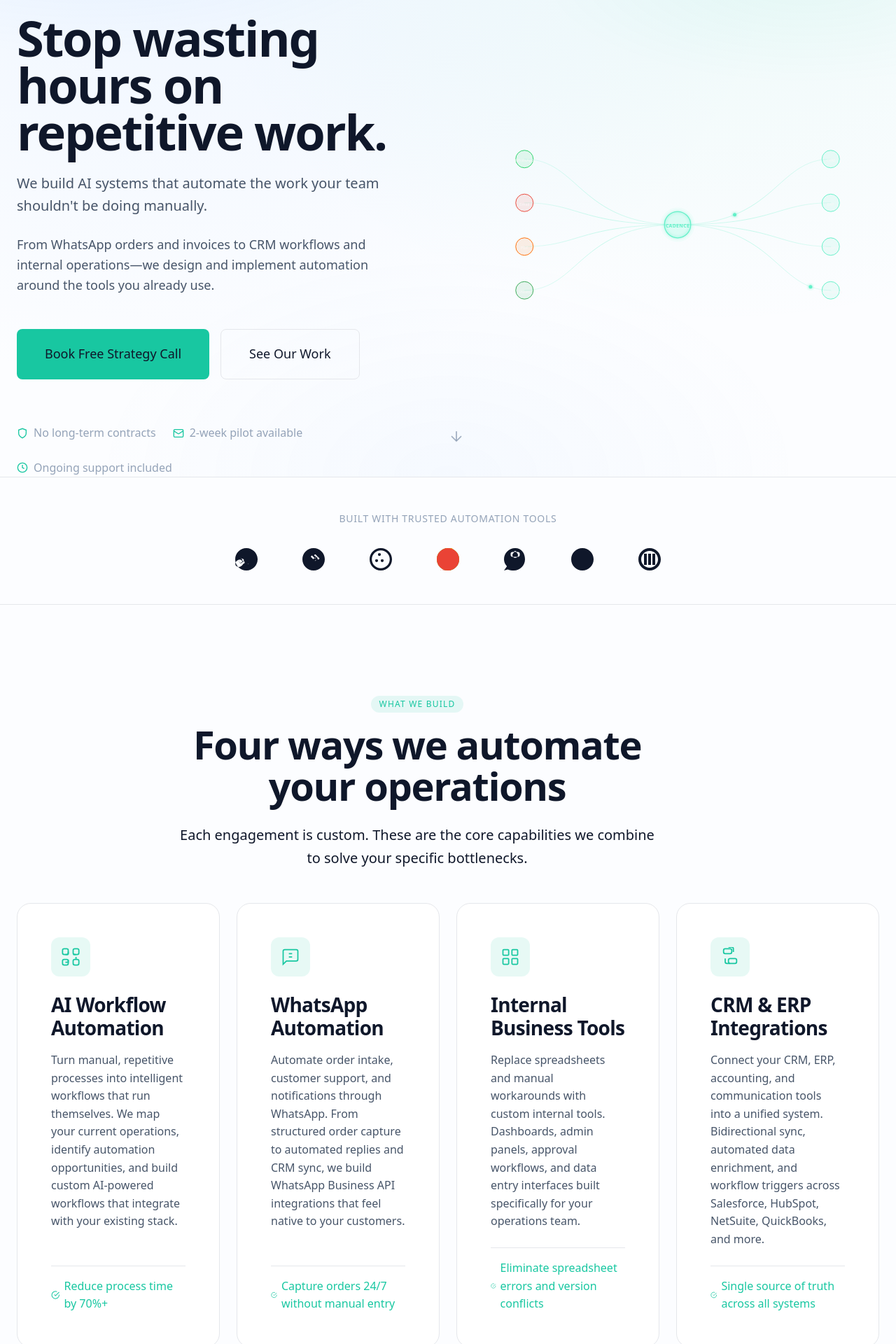
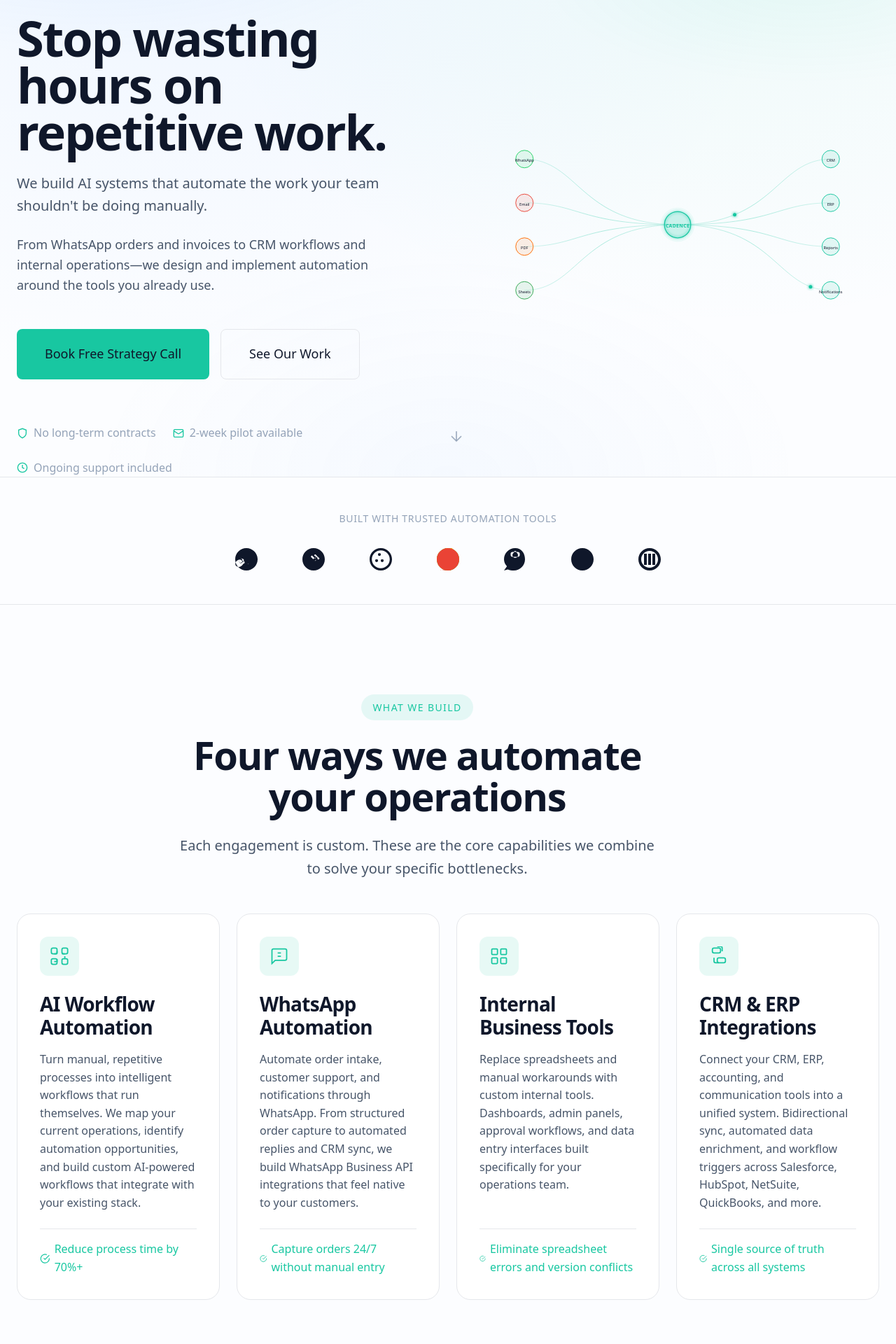
Before and after one commit to iamdevdhanush/Cadence, a Next.js app: page / in a window 1280 px wide. Shown: the part 120-2040 px from the top of the page at 70% size. Built offline with nearby package versions, Linux system fonts and the light colour scheme.

Commit message:
feat: implement core UI components, motion visualizations, and base application layout

```diff
--- a/src/app/layout.tsx
+++ b/src/app/layout.tsx
@@ -2,16 +2,16 @@ import type { Metadata, Viewport } from 'next'
 import { Inter, JetBrains_Mono } from 'next/font/google'
 import './globals.css'
 
-const inter = Inter({
+const geist = Inter({
   subsets: ['latin'],
-  variable: '--font-inter',
+  variable: '--font-geist',
   display: 'swap',
   weight: ['300', '400', '500', '600', '700'],
 })
 
-const jetbrainsMono = JetBrains_Mono({
+const geistMono = JetBrains_Mono({
   subsets: ['latin'],
-  variable: '--font-jetbrains-mono',
+  variable: '--font-geist-mono',
   display: 'swap',
   weight: ['400', '500'],
 })
@@ -43,7 +43,7 @@ export const metadata: Metadata = {
 }
 
 export const viewport: Viewport = {
-  themeColor: '#050505',
+  themeColor: '#FCFDFF',
   width: 'device-width',
   initialScale: 1,
   maximumScale: 5,
@@ -55,7 +55,7 @@ export default function RootLayout({
   children: React.ReactNode
 }) {
   return (
-    <html lang="en" className={`${inter.variable} ${jetbrainsMono.variable}`}>
+    <html lang="en" className={`${geist.variable} ${geistMono.variable}`}>
       <head>
         <link rel="preconnect" href="https://fonts.googleapis.com" />
         <link rel="preconnect" href="https://fonts.gstatic.com" crossOrigin="anonymous" />
--- a/src/components/motion/ConnectionLines.tsx
+++ b/src/components/motion/ConnectionLines.tsx
@@ -126,31 +126,31 @@ export function ConnectionLines({
   const getNodeColor = (type: Node['type']) => {
     switch (type) {
       case 'input':
-        return 'rgba(99, 240, 200, 0.6)'
+        return 'rgba(24, 199, 161, 0.6)'
       case 'core':
-        return '#63F0C8'
+        return '#18C7A1'
       case 'output':
-        return 'rgba(99, 240, 200, 0.8)'
+        return 'rgba(24, 199, 161, 0.8)'
       default:
-        return 'rgba(255, 255, 255, 0.6)'
+        return 'rgba(15, 23, 42, 0.6)'
     }
   }
 
   const getNodeBorder = (type: Node['type']) => {
     switch (type) {
       case 'core':
-        return '#63F0C8'
+        return '#18C7A1'
       default:
-        return 'rgba(255, 255, 255, 0.15)'
+        return 'rgba(15, 23, 42, 0.15)'
     }
   }
 
   const getNodeBg = (type: Node['type']) => {
     switch (type) {
       case 'core':
-        return 'rgba(99, 240, 200, 0.1)'
+        return 'rgba(24, 199, 161, 0.1)'
       default:
-        return 'rgba(255, 255, 255, 0.03)'
+        return 'rgba(15, 23, 42, 0.03)'
     }
   }
 
@@ -166,8 +166,8 @@ export function ConnectionLines({
         >
           <defs>
             <linearGradient id="coreGlow" x1="0%" y1="0%" x2="100%" y2="100%">
-            <stop offset="0%" stopColor="#63F0C8" stopOpacity="0.3" />
-            <stop offset="100%" stopColor="#63F0C8" stopOpacity="0" />
+              <stop offset="0%" stopColor="#18C7A1" stopOpacity="0.3" />
+              <stop offset="100%" stopColor="#18C7A1" stopOpacity="0" />
             </linearGradient>
             <filter id="glow" x="-50%" y="-50%" width="200%" height="200%">
               <feGaussianBlur stdDeviation="4" result="coloredBlur" />
@@ -191,7 +191,7 @@ export function ConnectionLines({
               <path
                 key={index}
                 d={path}
-              stroke={isFromCore || isToCore ? '#63F0C8' : 'rgba(99, 240, 200, 0.4)'}
+                stroke={isFromCore || isToCore ? '#18C7A1' : 'rgba(24, 199, 161, 0.4)'}
                 strokeWidth={isFromCore || isToCore ? 1.5 : 1}
                 strokeLinecap="round"
                 strokeLinejoin="round"
@@ -199,7 +199,7 @@ export function ConnectionLines({
                 className="connection-path"
                 style={{
                   opacity: animate ? 0 : 1,
-                filter: isFromCore || isToCore ? 'drop-shadow(0 0 4px #63F0C8)' : 'none',
+                  filter: isFromCore || isToCore ? 'drop-shadow(0 0 4px #18C7A1)' : 'none',
                 } as React.CSSProperties}
               />
             )
@@ -227,7 +227,7 @@ export function ConnectionLines({
                     cy={node.y}
                     r={26}
                     fill="none"
-                  stroke="#63F0C8"
+                    stroke="#18C7A1"
                     strokeWidth="1"
                     strokeOpacity={0.3}
                     style={{ animation: 'pulse-core 3s ease-in-out infinite' } as React.CSSProperties}>
@@ -250,7 +250,7 @@ export function ConnectionLines({
                   y={node.y + (isCore ? 5 : 4)}
                   textAnchor="middle"
                   dominantBaseline="middle"
-                fill={isCore ? '#63F0C8' : '#F8F8F8'}
+                  fill={isCore ? '#18C7A1' : '#0F172A'}
                   fontSize={isCore ? 10 : 8}
                   fontWeight={isCore ? 600 : 500}
                   fontFamily="Geist, system-ui, sans-serif"
--- a/src/components/motion/MagneticButton.tsx
+++ b/src/components/motion/MagneticButton.tsx
@@ -15,8 +15,8 @@ interface MagneticButtonProps extends Omit<ButtonHTMLAttributes<HTMLButtonElemen
 const baseStyles = 'inline-flex items-center justify-center gap-2 font-medium transition-all duration-medium rounded-btn focus-visible:ring-2 focus-visible:ring-accent focus-visible:ring-offset-2 focus-visible:ring-offset-background disabled:opacity-50 disabled:cursor-not-allowed magnetic-btn relative overflow-visible'
 
 const variants = {
-  primary: 'bg-accent text-background hover:bg-accent/90 hover:shadow-glow active:scale-[0.98]',
-  secondary: 'bg-transparent border border-border text-text hover:bg-surface hover:border-white/20 active:scale-[0.98]',
+  primary: 'bg-accent text-white hover:bg-accent-hover hover:shadow-glow active:scale-[0.98]',
+  secondary: 'bg-transparent border border-border text-text hover:bg-surface-alt hover:border-border-strong active:scale-[0.98]',
 }
 
 const sizes = {
--- a/src/components/motion/NodeFlow.tsx
+++ b/src/components/motion/NodeFlow.tsx
@@ -22,11 +22,11 @@ const nodeData: FlowNode[] = [
   { id: 'email', label: 'Email', position: { x: 50, y: 200 }, type: 'input', color: '#EA4335' },
   { id: 'pdf', label: 'PDF', position: { x: 50, y: 300 }, type: 'input', color: '#FF6B00' },
   { id: 'sheets', label: 'Sheets', position: { x: 50, y: 400 }, type: 'input', color: '#34A853' },
-  { id: 'cadence', label: 'CADENCE', position: { x: 400, y: 250 }, type: 'process', color: '#63F0C8' },
-  { id: 'crm', label: 'CRM', position: { x: 750, y: 100 }, type: 'output', color: '#63F0C8' },
-  { id: 'erp', label: 'ERP', position: { x: 750, y: 200 }, type: 'output', color: '#63F0C8' },
-  { id: 'reports', label: 'Reports', position: { x: 750, y: 300 }, type: 'output', color: '#63F0C8' },
-  { id: 'notifications', label: 'Notifications', position: { x: 750, y: 400 }, type: 'output', color: '#63F0C8' },
+  { id: 'cadence', label: 'CADENCE', position: { x: 400, y: 250 }, type: 'process', color: '#18C7A1' },
+  { id: 'crm', label: 'CRM', position: { x: 750, y: 100 }, type: 'output', color: '#18C7A1' },
+  { id: 'erp', label: 'ERP', position: { x: 750, y: 200 }, type: 'output', color: '#18C7A1' },
+  { id: 'reports', label: 'Reports', position: { x: 750, y: 300 }, type: 'output', color: '#18C7A1' },
+  { id: 'notifications', label: 'Notifications', position: { x: 750, y: 400 }, type: 'output', color: '#18C7A1' },
 ]
 
 const connections: FlowConnection[] = [
@@ -133,9 +133,9 @@ export function NodeFlow({ className, width = 800, height = 500 }: NodeFlowProps
       <svg viewBox="0 0 800 500" preserveAspectRatio="xMidYMid meet" className="w-full h-full" aria-hidden="true">
         <defs>
           <linearGradient id="lineGradient" x1="0%" y1="0%" x2="100%" y2="0%">
-            <stop offset="0%" stopColor="#63F0C8" stopOpacity="0.3" />
-            <stop offset="50%" stopColor="#63F0C8" stopOpacity="0.6" />
-            <stop offset="100%" stopColor="#63F0C8" stopOpacity="0.3" />
+            <stop offset="0%" stopColor="#18C7A1" stopOpacity="0.3" />
+            <stop offset="50%" stopColor="#18C7A1" stopOpacity="0.6" />
+            <stop offset="100%" stopColor="#18C7A1" stopOpacity="0.3" />
           </linearGradient>
           <filter id="nodeGlow" x="-50%" y="-50%" width="200%" height="200%">
             <feGaussianBlur stdDeviation="3" result="blur" />
@@ -173,7 +173,7 @@ export function NodeFlow({ className, width = 800, height = 500 }: NodeFlowProps
                 cx={point.x}
                 cy={point.y}
                 r={4}
-                fill="#63F0C8"
+                fill="#18C7A1"
                 filter="url(#nodeGlow)"
                 initial={{ scale: 0, opacity: 0 }}
                 animate={{ scale: 1, opacity: 1 }}
@@ -196,8 +196,8 @@ export function NodeFlow({ className, width = 800, height = 500 }: NodeFlowProps
               cx={node.position.x}
               cy={node.position.y}
               r={node.type === 'process' ? 30 : 20}
-              fill={node.type === 'process' ? 'rgba(99, 240, 200, 0.1)' : `rgba(${parseInt(node.color.slice(1, 3), 16)}, ${parseInt(node.color.slice(3, 5), 16)}, ${parseInt(node.color.slice(5, 7), 16)}, 0.1)`}
-              stroke={node.type === 'process' ? '#63F0C8' : node.color}
+              fill={node.type === 'process' ? 'rgba(24, 199, 161, 0.1)' : `rgba(${parseInt(node.color.slice(1, 3), 16)}, ${parseInt(node.color.slice(3, 5), 16)}, ${parseInt(node.color.slice(5, 7), 16)}, 0.1)`}
+              stroke={node.type === 'process' ? '#18C7A1' : node.color}
               strokeWidth={node.type === 'process' ? 2 : 1.5}
               filter={node.type === 'process' ? 'url(#nodeGlow)' : 'none'}
             />
@@ -207,7 +207,7 @@ export function NodeFlow({ className, width = 800, height = 500 }: NodeFlowProps
                 cy={node.position.y}
                 r={34}
                 fill="none"
-                stroke="#63F0C8"
+                stroke="#18C7A1"
                 strokeWidth={1}
                 strokeOpacity={0.2}
                 animate={{ r: [34, 40, 34], strokeOpacity: [0.2, 0.05, 0.2] }}
@@ -219,7 +219,7 @@ export function NodeFlow({ className, width = 800, height = 500 }: NodeFlowProps
               y={node.position.y + 4}
               textAnchor="middle"
               dominantBaseline="middle"
-              fill={node.type === 'process' ? '#63F0C8' : '#F8F8F8'}
+              fill={node.type === 'process' ? '#18C7A1' : '#0F172A'}
               fontSize={node.type === 'process' ? 11 : 9}
               fontWeight={node.type === 'process' ? 600 : 500}
               fontFamily="Geist, system-ui, sans-serif"
--- a/src/components/ui/Badge.tsx
+++ b/src/components/ui/Badge.tsx
@@ -13,14 +13,14 @@ export const Badge = forwardRef<HTMLSpanElement, BadgeProps>(
     const baseStyles = 'inline-flex items-center gap-1.5 font-medium rounded-pill'
 
     const variants = {
-      default: 'bg-accent/10 text-accent border border-accent/20',
-      accent: 'bg-accent text-background',
-      muted: 'bg-white/5 text-muted border border-white/10',
+      default: 'bg-accent-soft text-accent border border-accent/20',
+      accent: 'bg-accent text-white',
+      muted: 'bg-surface-alt text-text-muted border border-border',
       outline: 'bg-transparent text-text border border-border',
     }
 
     const sizes = {
-      sm: 'px-2.5 py-0.5 text-xs',
+      sm: 'px-2.5 py-0.5 text-caption',
       md: 'px-3 py-1 text-sm',
     }
 
--- a/src/components/ui/Card.tsx
+++ b/src/components/ui/Card.tsx
@@ -15,14 +15,14 @@ export const Card = forwardRef<HTMLDivElement, CardProps>(
     const variants = {
       default: '',
       elevated: 'shadow-elevated',
-      interactive: 'hover:border-white/15 hover:shadow-elevated cursor-pointer',
+      interactive: 'hover:border-border-strong hover:shadow-elevated hover:-translate-y-1 cursor-pointer',
     }
 
     const paddings = {
       none: '',
       sm: 'p-4',
-      md: 'p-8',
-      lg: 'p-12',
+      md: 'p-6',
+      lg: 'p-8',
     }
 
     return (
@@ -51,7 +51,7 @@ export const CardTitle = forwardRef<HTMLHeadingElement, HTMLAttributes<HTMLHeadi
   ({ className, ...props }, ref) => (
     <h3
       ref={ref}
-      className={cn('text-2xl font-semibold tracking-tight text-text', className)}
+      className={cn('text-card-title font-semibold tracking-tight text-text', className)}
       {...props}
     />
   )
@@ -61,7 +61,7 @@ CardTitle.displayName = 'CardTitle'
 
 export const CardDescription = forwardRef<HTMLParagraphElement, HTMLAttributes<HTMLParagraphElement>>(
   ({ className, ...props }, ref) => (
-    <p ref={ref} className={cn('mt-2 text-body text-muted/70', className)} {...props} />
+    <p ref={ref} className={cn('mt-2 text-body text-text-muted', className)} {...props} />
   )
 )
 
--- a/src/components/ui/SectionHeading.tsx
+++ b/src/components/ui/SectionHeading.tsx
@@ -22,7 +22,7 @@ export function SectionHeading({
   return (
     <div className={cn('max-w-text', maxWidth && 'max-w-text', className)} style={{ textAlign: align }}>
       {eyebrow && (
-        <span className="inline-block mb-4 px-3 py-1 text-xs font-medium tracking-widest uppercase text-accent bg-accent/10 rounded-pill">
+        <span className="inline-block mb-[20px] px-4 py-2 text-caption font-medium tracking-widest uppercase text-accent bg-accent-soft rounded-pill">
           {eyebrow}
         </span>
       )}
@@ -30,7 +30,7 @@ export function SectionHeading({
         {title}
       </h2>
       {description && (
-        <p className="mt-6 text-body-lg text-muted/90 max-w-text">
+        <p className="mt-[24px] text-body-lg text-text-muted max-w-text">
           {description}
         </p>
       )}
```
Also changed, not shown: eslint.config.js (+11 -0 lines). Lines whose indentation alone changed are shown as unchanged.
